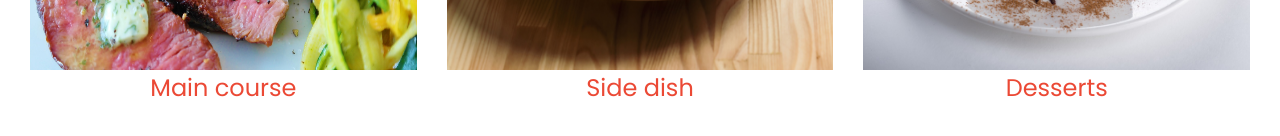
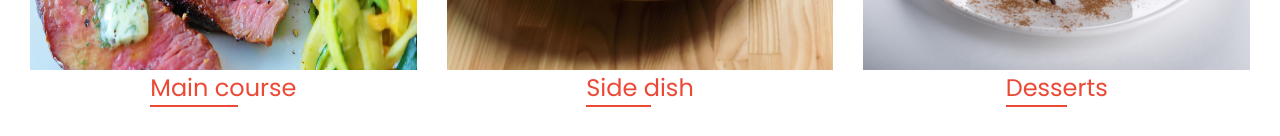
Before and after one commit to mart-anthony-stark/Food-Recipe-Web-App-React-TS, a React (Vite) app: page /home in a window 1280 px wide. Shown: the part 1005-1141 px from the top of the page. Built offline with nearby package versions, Linux system fonts and the light colour scheme.

Commit message:
add overlay styles

```diff
--- a/src/views/home/home.css
+++ b/src/views/home/home.css
@@ -14,6 +14,7 @@
   flex-direction: column;
 }
 .category .image {
+  position: relative;
   height: 300px;
   overflow: hidden;
 }
@@ -22,6 +23,11 @@
   height: 300px;
   transition: 1s ease;
 }
+.category .image .overlay {
+  position: absolute;
+  inset: 0;
+  background: rgba(0, 0, 0, 0.336);
+}
 .category img:hover {
   transform: scale(1.2);
 }
@@ -29,3 +35,10 @@
   color: var(--c-accent);
   font-weight: 400;
 }
+.category .category-name::after {
+  content: "";
+  display: block;
+  height: 2px;
+  width: 60%;
+  background: var(--c-accent);
+}
```
